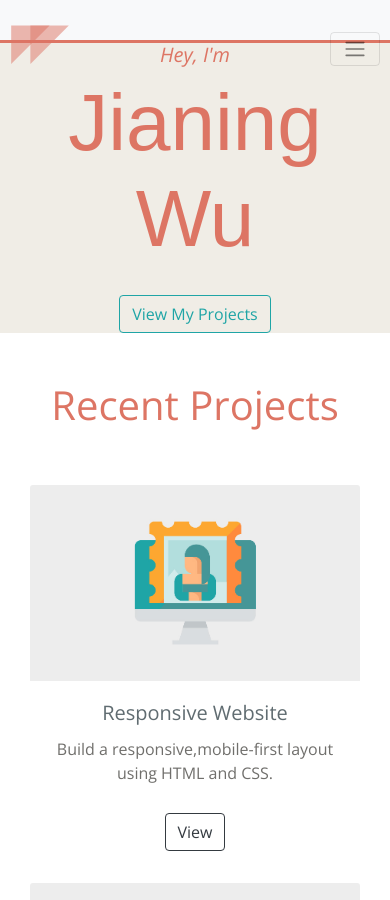
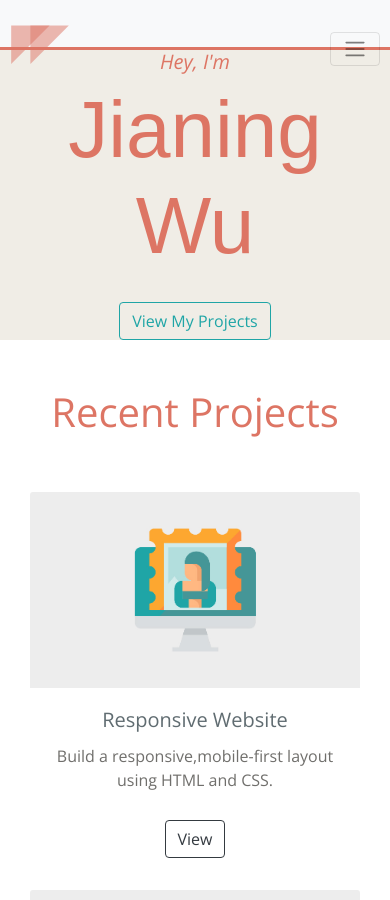
Before and after one commit to JIWU6498/wujenny.com, a Jekyll site: the page built from index.md, in a window 390 px wide and 900 px high. Built offline with Jekyll 4.4.1, drawn with Linux system fonts in a browser that asks for light colours; nearby versions of some CDN libraries; some web fonts are replaced.

```diff
--- a/assets/css/styles.css
+++ b/assets/css/styles.css
@@ -67,7 +67,7 @@
   border-bottom: 3px solid #dd7564; }
   @media (max-width: 480px) {
     #nav {
-      height: 30px !important;
+      height: 50px !important;
       padding: 20px 10px !important; } }
 
 .nav-item {
--- a/css/styles.css
+++ b/css/styles.css
@@ -67,7 +67,7 @@
   border-bottom: 3px solid #dd7564; }
   @media (max-width: 480px) {
     #nav {
-      height: 30px !important;
+      height: 50px !important;
       padding: 20px 10px !important; } }
 
 .nav-item {
--- a/scss/component/_navigation.scss
+++ b/scss/component/_navigation.scss
@@ -5,7 +5,7 @@
 
     border-bottom:3px solid $primary;
     @include media-query-s($break-s) {
-        height: 30px !important;
+        height: 50px !important;
         padding:20px 10px !important;
     }
 }
```
